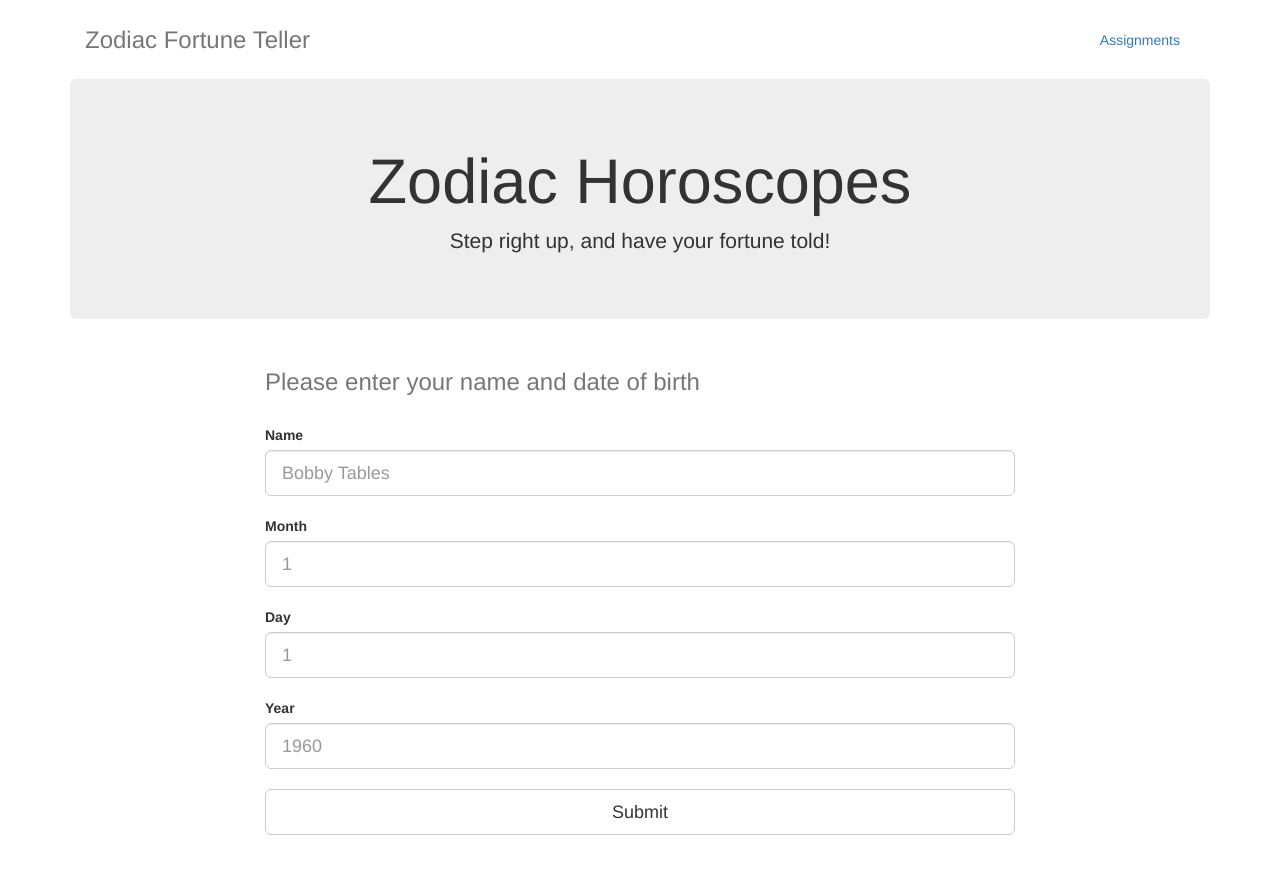
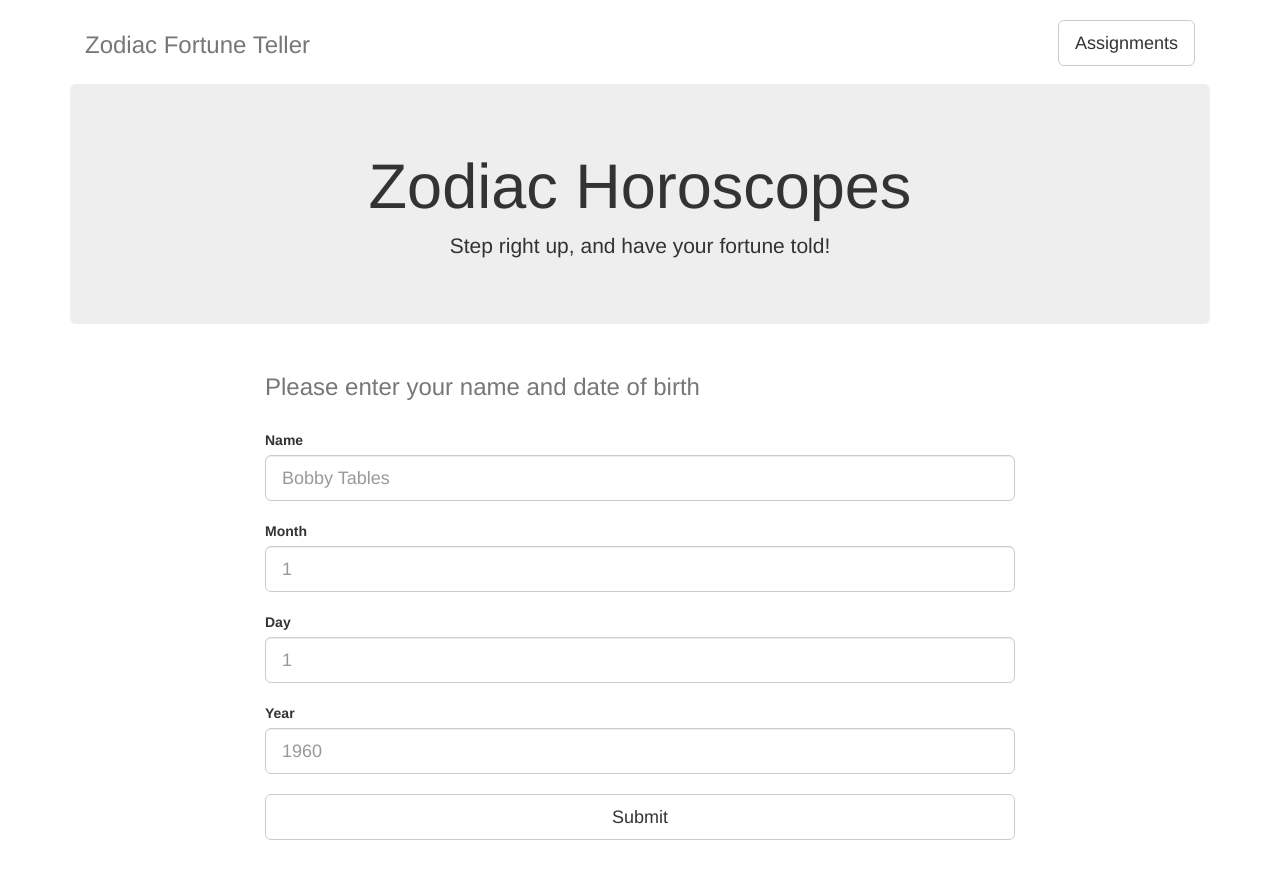
Before and after one commit to WNeville/zodiac, a plain HTML site: page index.html in a window 1280 px wide. Drawn offline with nearby package versions, Linux system fonts and the light colour scheme.

Commit message:
various updates and fixes

```diff
--- a/index.html
+++ b/index.html
@@ -14,9 +14,13 @@
   <div class="container">
     <div class="header">
       <ul class="nav nav-pills pull-right">
-        <li><a href="../..">Assignments</a></li>
+        <li>
+          <button type="button" class="btn btn-lg btn-default" href="../..">
+            Assignments
+          </button>
+        </li>
       </ul>
-      <h3 class="text-muted">Zodiac Fortune Teller</h3>
+      <h3 id="brandHeader" class="text-muted">Zodiac Fortune Teller</h3>
     </div><!--./header-->
     <div class="jumbotron">
       <h1>Zodiac Horoscopes</h1>
--- a/stylesheet.css
+++ b/stylesheet.css
@@ -22,6 +22,10 @@ body {
   text-align: center;
 }
 
+#brandHeader {
+  padding-top: 5px;
+}
+
 #submitForm {
   width: 100%;
 }
```
